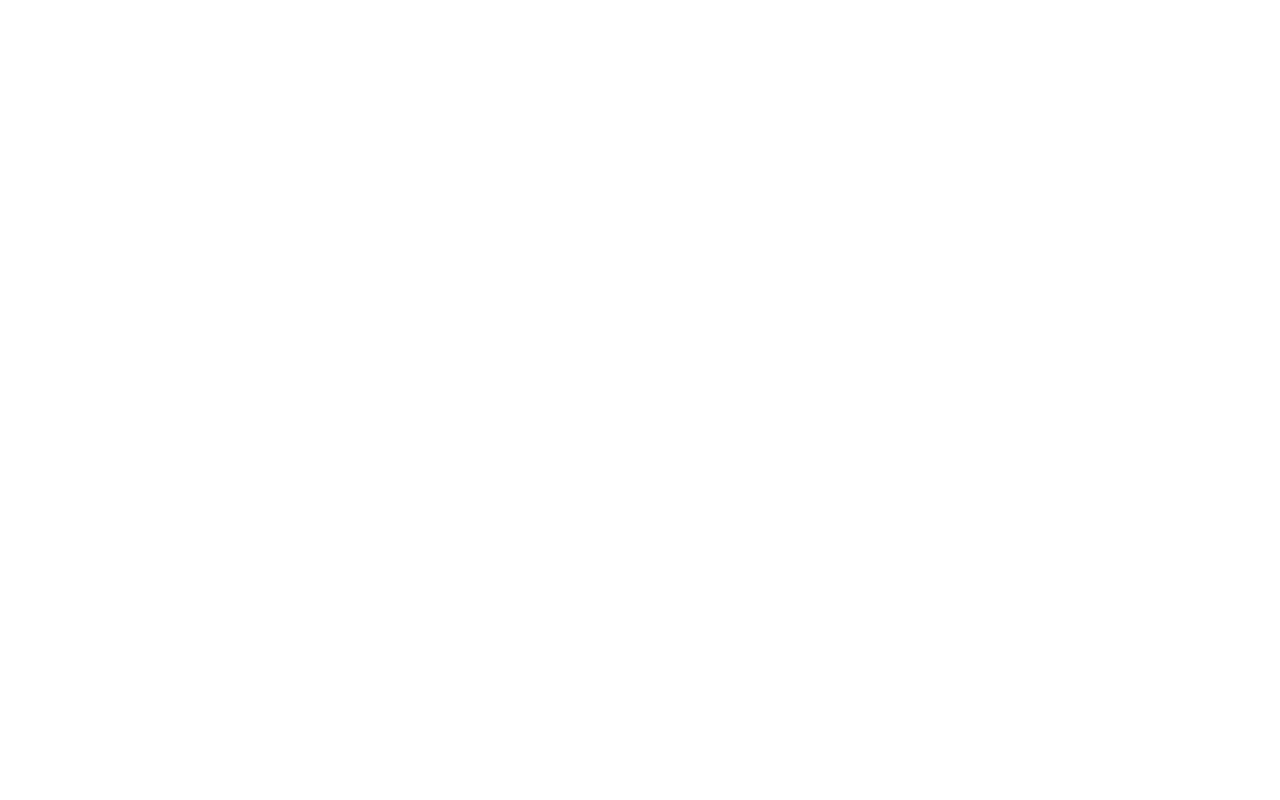
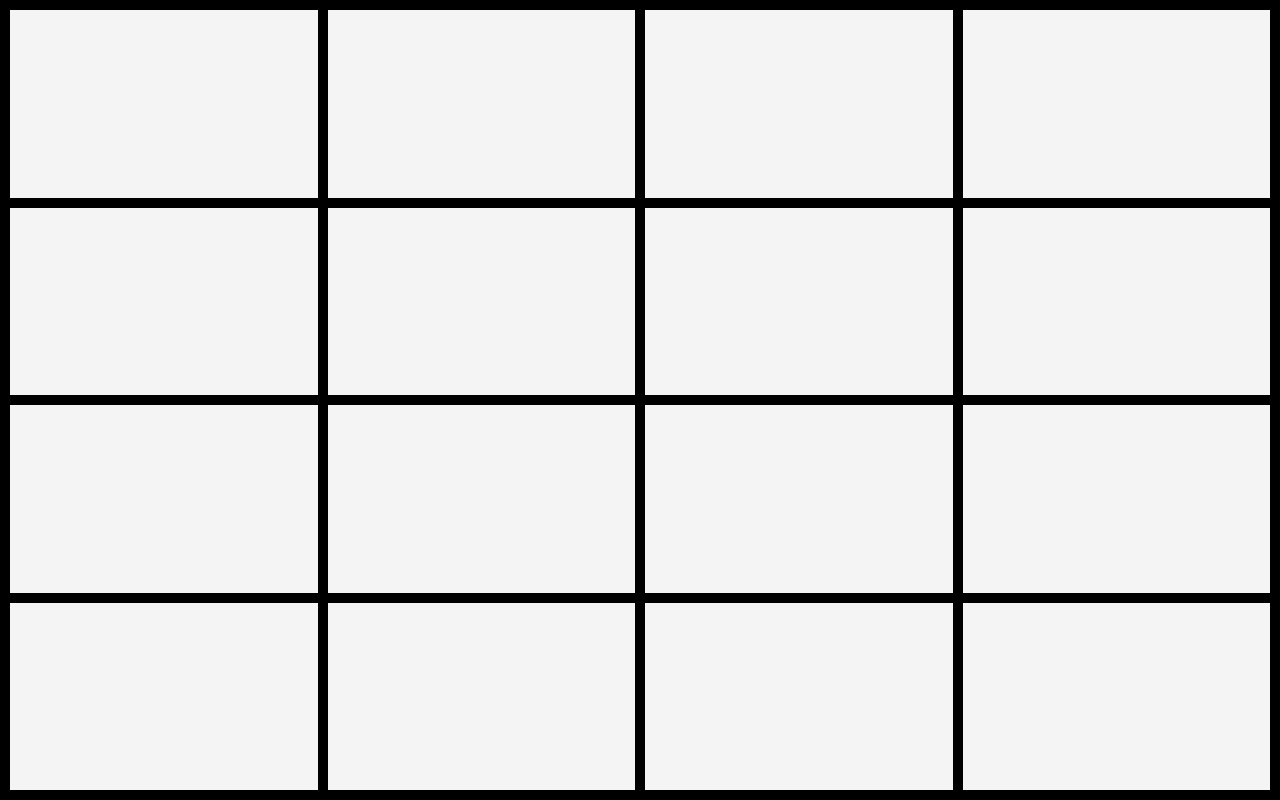
Before and after one commit to blehnk/etch-a-sketch, a plain HTML site: page index.html in a window 1280 px wide. Drawn offline with Linux system fonts and the light colour scheme.

Commit message:
Create a 16x16 grid on the webpage

```diff
--- a/index.html
+++ b/index.html
@@ -8,6 +8,6 @@
     <script src = "script.js" defer></script>
 </head>
 <body>
-    <div></div>
+    <div id = 'container'></div>
 </body>
 </html>
--- a/script.js
+++ b/script.js
@@ -0,0 +1,7 @@
+const container = document.getElementById('container');
+
+for(let i = 0; i < 16; i++){
+    let box = document.createElement('div');
+    box.classList.add('box', 'test');
+    container.appendChild(box);
+}
--- a/style.css
+++ b/style.css
@@ -0,0 +1,27 @@
+*{
+    margin: 0;
+    padding: 0;
+    box-sizing: border-box;
+}
+
+body{
+    height: 100vh;
+    width: 100vw;
+}
+
+
+#container{
+    background-color: #f4f4f4;
+    height: 100%;
+    width: 100%;
+    border: 5px solid black;
+    display: flex;
+    flex-wrap: wrap;
+}
+
+.box {
+    color: aqua;
+    border: 5px solid black;
+    flex-basis: 25%;
+    flex-grow: 1;
+}
```
